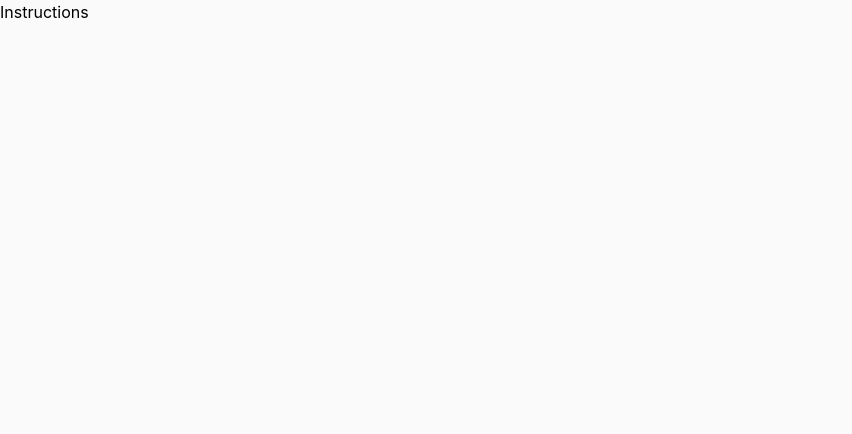
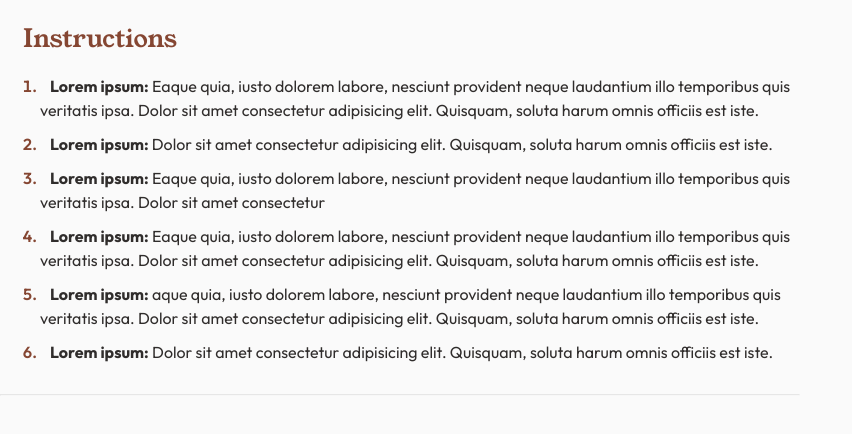
Before and after one commit to breznovic/frontendMentor, a React (Vite) app: page /instructions in a window 1280 px wide. Shown: the top 434 px of the page, without its empty margins (0-852 px from the left). Built offline with nearby package versions, Linux system fonts and the light colour scheme.

Commit message:
add Instructions

```diff
--- a/src/projects/RecipePage/components/Instructions/Instructions.module.css
+++ b/src/projects/RecipePage/components/Instructions/Instructions.module.css
@@ -0,0 +1,40 @@
+.layout {
+  background-color: rgb(250, 250, 250);
+  width: 800px;
+  height: 350px;
+}
+
+.title {
+  color: hsl(14, 45%, 36%);
+  font-family: "Young Serif", serif;
+  font-weight: 600;
+  font-size: 25px;
+  margin: 20px 0px 0px 23px;
+}
+
+.list {
+  font-family: "Outfit", sans-serif;
+}
+
+.list span {
+  margin-left: 10px;
+}
+
+li {
+  color: hsl(24, 5%, 18%);
+  margin-bottom: 10px;
+}
+
+li::marker {
+  color: hsl(14, 45%, 36%);
+  font-weight: 600;
+}
+
+.bold {
+  font-weight: 700;
+}
+
+.line {
+  opacity: 0.2;
+  margin-top: 30px;
+}
--- a/src/projects/RecipePage/components/Instructions/Instructions.tsx
+++ b/src/projects/RecipePage/components/Instructions/Instructions.tsx
@@ -1,7 +1,49 @@
 import s from "./Instructions.module.css";
 
 const Instructions = () => {
-  return <div>Instructions</div>;
+  return (
+    <div className={s.layout}>
+      <div className={s.title}>Instructions</div>
+      <div className={s.list}>
+        <ol>
+          <li>
+            <span className={s.bold}>Lorem ipsum:</span> Eaque quia, iusto
+            dolorem labore, nesciunt provident neque laudantium illo temporibus
+            quis veritatis ipsa. Dolor sit amet consectetur adipisicing elit.
+            Quisquam, soluta harum omnis officiis est iste.
+          </li>
+          <li>
+            <span className={s.bold}>Lorem ipsum: </span> Dolor sit amet
+            consectetur adipisicing elit. Quisquam, soluta harum omnis officiis
+            est iste.
+          </li>
+          <li>
+            <span className={s.bold}>Lorem ipsum:</span> Eaque quia, iusto
+            dolorem labore, nesciunt provident neque laudantium illo temporibus
+            quis veritatis ipsa. Dolor sit amet consectetur
+          </li>
+          <li>
+            <span className={s.bold}>Lorem ipsum:</span> Eaque quia, iusto
+            dolorem labore, nesciunt provident neque laudantium illo temporibus
+            quis veritatis ipsa. Dolor sit amet consectetur adipisicing elit.
+            Quisquam, soluta harum omnis officiis est iste.
+          </li>
+          <li>
+            <span className={s.bold}>Lorem ipsum:</span> aque quia, iusto
+            dolorem labore, nesciunt provident neque laudantium illo temporibus
+            quis veritatis ipsa. Dolor sit amet consectetur adipisicing elit.
+            Quisquam, soluta harum omnis officiis est iste.
+          </li>
+          <li>
+            <span className={s.bold}>Lorem ipsum:</span> Dolor sit amet
+            consectetur adipisicing elit. Quisquam, soluta harum omnis officiis
+            est iste.
+          </li>
+        </ol>
+      </div>
+      <hr className={s.line} />
+    </div>
+  );
 };
 
 export default Instructions;
--- a/src/projects/RecipePage/components/Layout/Layout.tsx
+++ b/src/projects/RecipePage/components/Layout/Layout.tsx
@@ -9,7 +9,9 @@ type LinkType = {
 const Layout = () => {
   const Link = ({ url, title }: LinkType) => {
     const navigate = useNavigate();
-    const handleClick = () => navigate(url);
+    const handleClick = () => {
+      navigate(url);
+    };
 
     return <div onClick={handleClick}>{title}</div>;
   };
--- a/src/projects/RecipePage/components/Preparation/Preparation.module.css
+++ b/src/projects/RecipePage/components/Preparation/Preparation.module.css
@@ -14,6 +14,7 @@
 
 .list {
   font-family: "Outfit", sans-serif;
+  color: hsl(24, 5%, 18%);
 }
 
 .list span {
```
Also changed, not shown: src/main.tsx (line endings or trailing spaces), src/projects/RecipePage/RecipePage.tsx (line endings or trailing spaces).
